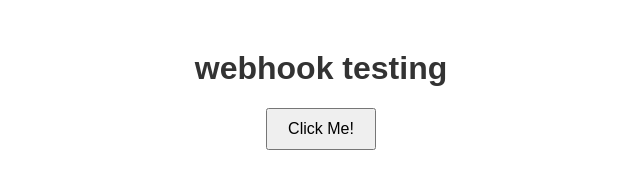
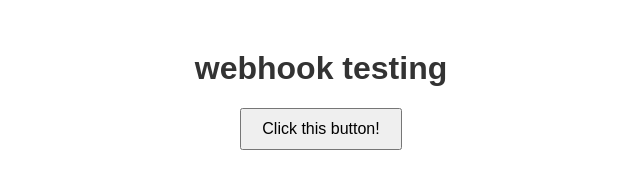
Before and after one commit to aftabkhan7654/my-web-app-for-cicd-testing, a plain HTML site: page index.html in a window 1280 px wide. Shown: the whole page, without its empty margins (319-959 px from the left). Drawn offline with Linux system fonts and the light colour scheme.

Commit message:
Update index.html

```diff
--- a/index.html
+++ b/index.html
@@ -8,7 +8,7 @@
 </head>
 <body>
     <h1>webhook testing</h1>
-    <button onclick="displayMessage()">Click Me!</button>
+    <button onclick="displayMessage()">Click this button!</button>
     <p id="message"></p>
     <script src="script.js"></script>
 </body>
```
